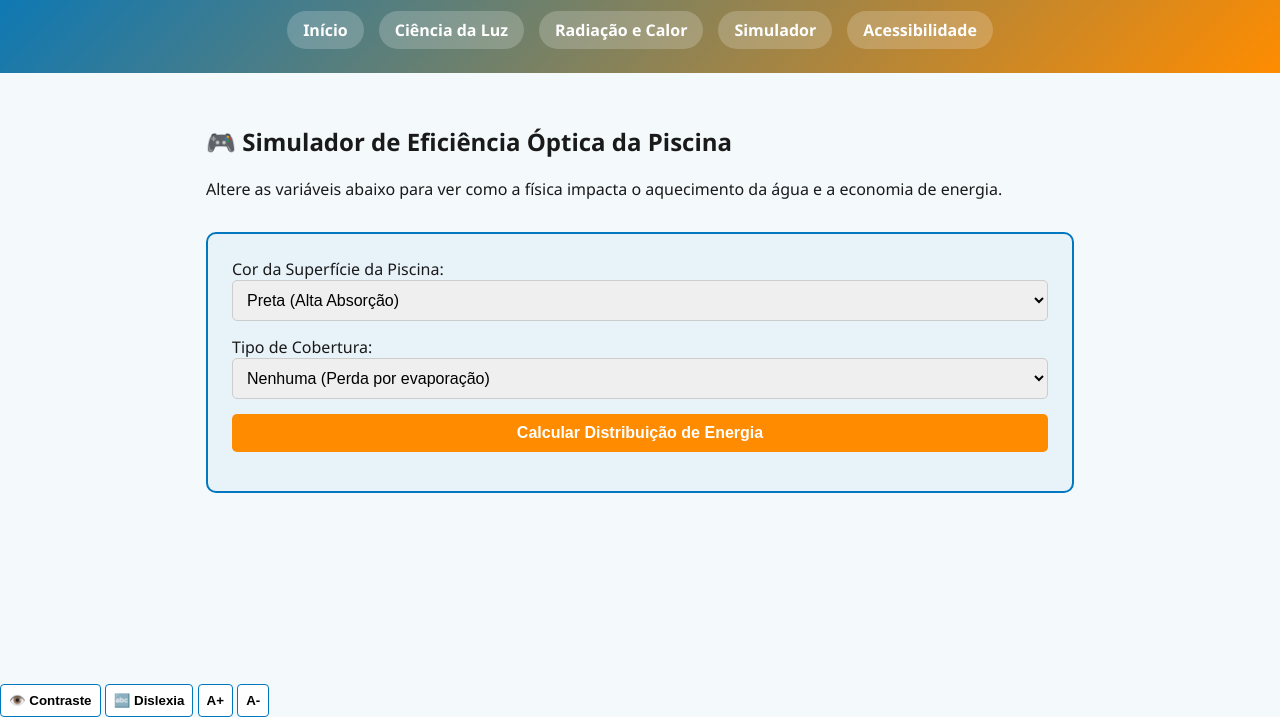
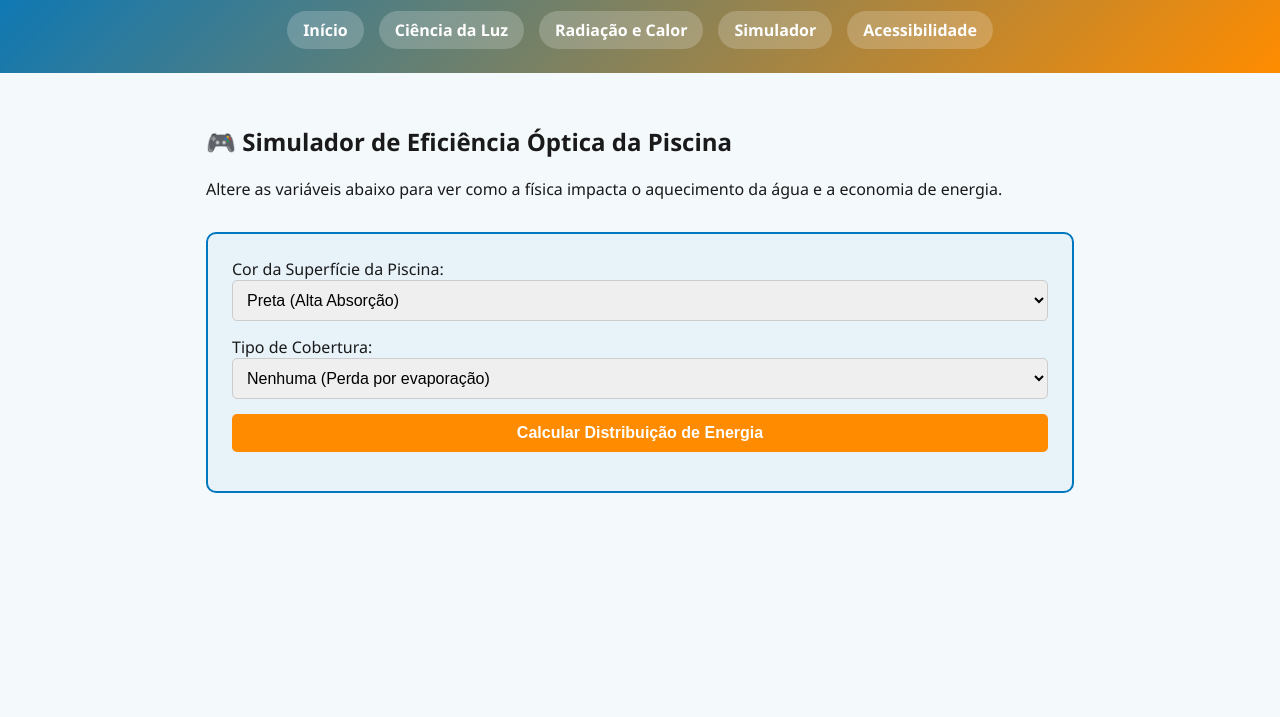
Before and after one commit to RenanDecker-non/Optica-Solar, a plain HTML site: page simulador.html in a window 1280 px wide. Shown: the part 83-800 px from the top of the page. Drawn offline with Linux system fonts and the light colour scheme.

Commit message:
Update simulador.html

```diff
--- a/simulador.html
+++ b/simulador.html
@@ -56,12 +56,7 @@
         </div>
     </main>
 
-    <div class="accessibility-panel" role="region" aria-label="Ferramentas de Acessibilidade">
-        <button onclick="toggleContrast()">👁️ Contraste</button>
-        <button onclick="toggleDyslexia()">🔤 Dislexia</button>
-        <button onclick="changeFontSize(1)">A+</button>
-        <button onclick="changeFontSize(-1)">A-</button>
-    </div>
+
 
     <div vw class="enabled"><div vw-access-button class="active"></div><div vw-plugin-wrapper><div class="vw-plugin-top-wrapper"></div></div></div>
     <script src="https://vlibras.gov.br/app/vlibras-plugin.js"></script>
```
